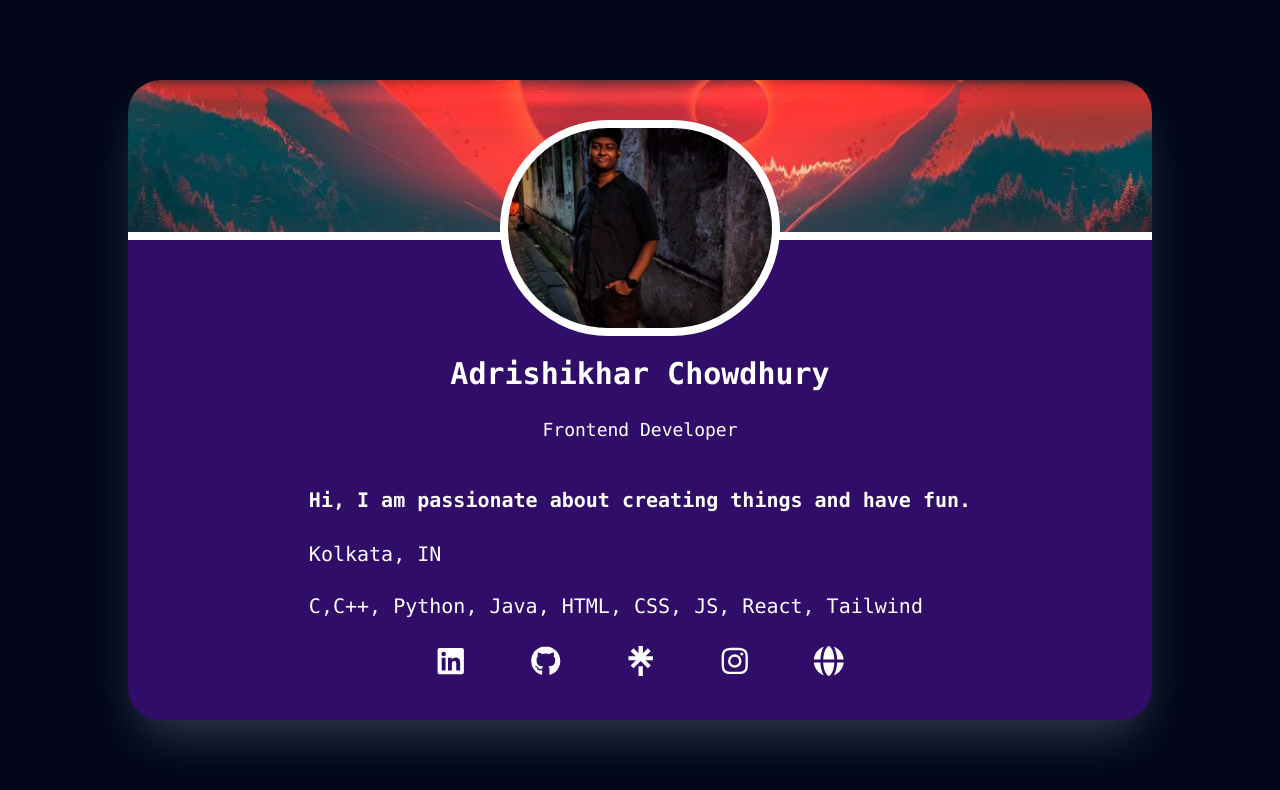
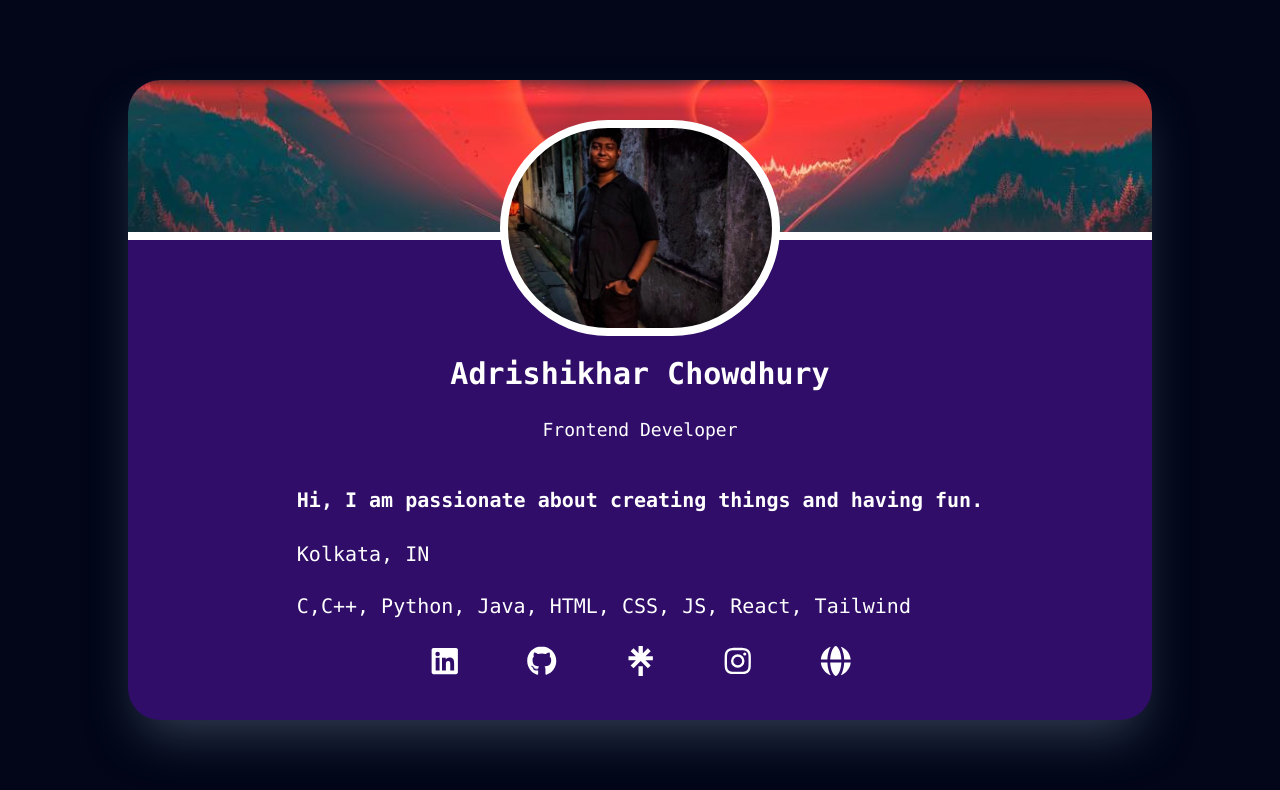
Before and after one commit to AdrishikharChowdhury/React-Profile-Card, a React (Vite) app: page / in a window 1280 px wide. Shown: the top 790 px of the page. Built offline with nearby package versions, Linux system fonts and the light colour scheme.

Commit message:
updated bio

```diff
--- a/src/App.jsx
+++ b/src/App.jsx
@@ -5,7 +5,7 @@ const App = () => {
 
   const username="Adrishikhar Chowdhury";
   const roles="Frontend Developer";
-  const bio="Hi, I am passionate about creating things and have fun.";
+  const bio="Hi, I am passionate about creating things and having fun.";
   const location="Kolkata, IN";
   const skills="C,C++, Python, Java, HTML, CSS, JS, React, Tailwind"
   return (
```
